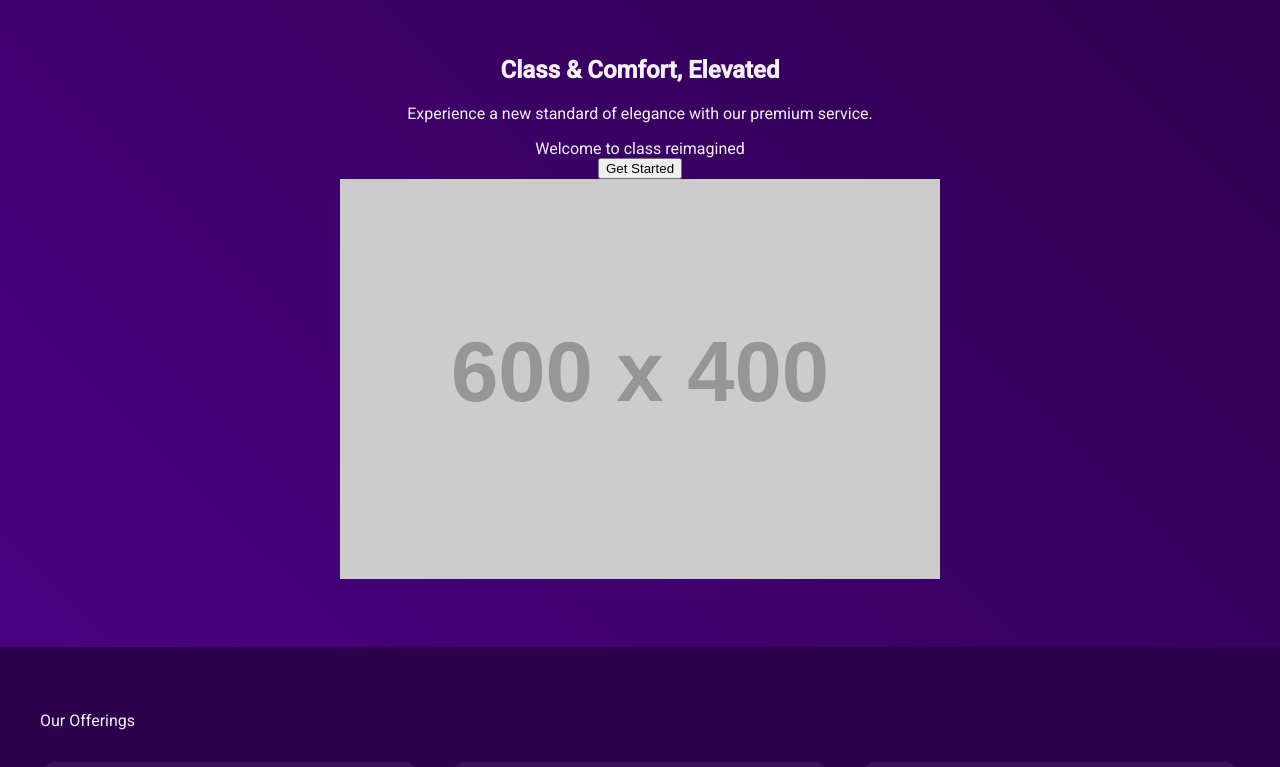
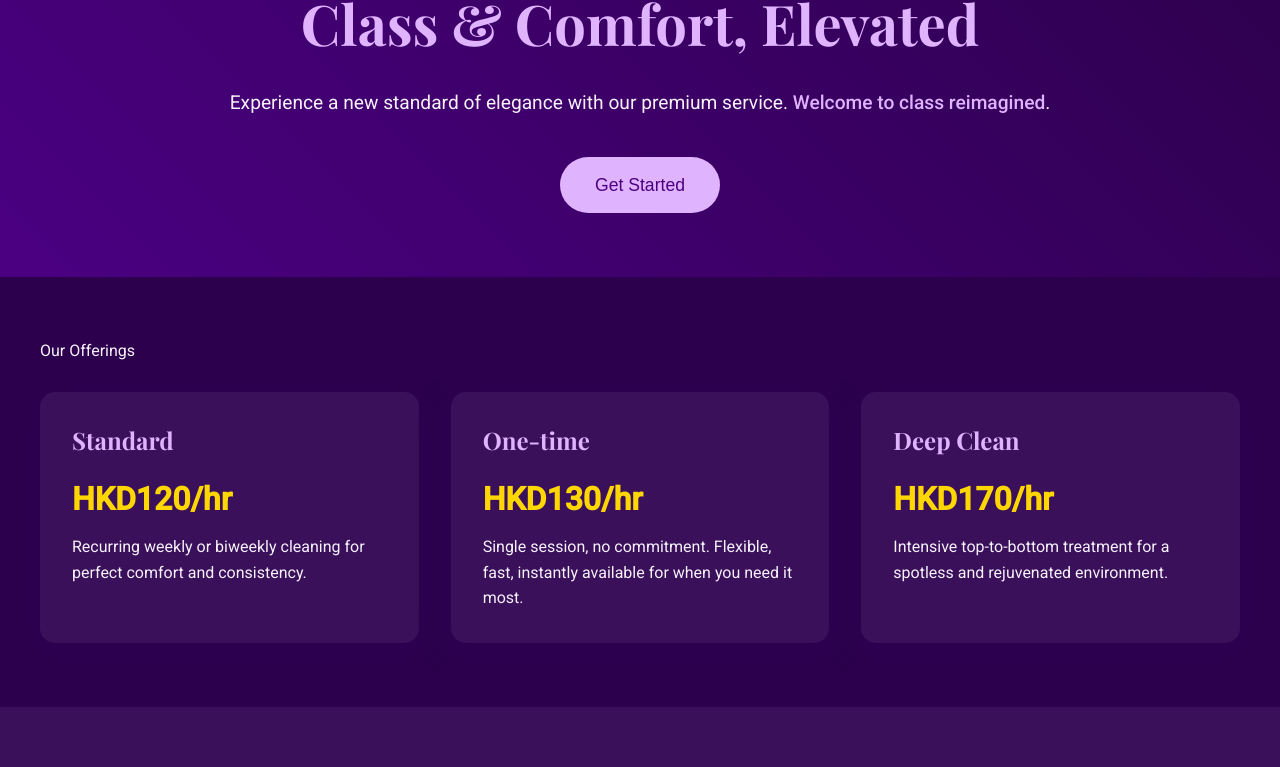
Before and after one commit to desertfox-gt/New, a React (Create React App) app: page / in a window 1280 px wide. Shown: the part 196-963 px from the top of the page. Built offline with nearby package versions, Linux system fonts and the light colour scheme.

Commit message:
Update App.js

```diff
--- a/src/App.js
+++ b/src/App.js
@@ -1,4 +1,3 @@
-
 import React, { useState } from "react";
 import "./App.css";
 
@@ -149,25 +148,19 @@ function App() {
 
   const text = translations[language];
 
-  const handleSubmit = (e) => {
-    e.preventDefault();
-    setSent(true);
-  };
-
   const toggleLanguage = (lang) => {
     setLanguage(lang);
   };
 
   return (
-    <div className="App">
+    <div>
       <header>
+        <div className="nav-content">
           <div className="logo">Enchanté</div>
           <nav>
-          <div className="nav-links">
             <a href="#features">{text.nav.features}</a>
             <a href="#testimonials">{text.nav.testimonials}</a>
             <a href="#contact">{text.nav.contact}</a>
-          </div>
             <div className="language-selector">
               <button
                 className={language === "en" ? "active" : ""}
@@ -183,36 +176,46 @@ function App() {
               </button>
             </div>
           </nav>
+        </div>
       </header>
-      <main>
+      <main className="main-container">
         <section className="hero-section">
-          <div className="hero-content">
-            <h1>{text.hero.headline}</h1>
-            <p>{text.hero.desc}</p>
-            <div className="hero-highlight">{text.hero.highlight}</div>
-            <button className="cta-button">{text.hero.cta}</button>
+          <div className="hero-headline">{text.hero.headline}</div>
+          <div className="hero-desc">
+            {text.hero.desc}{" "}
+            <span
+              style={{
+                color: "var(--accent)",
+                fontWeight: "500",
+              }}
+            >
+              {text.hero.highlight}
+            </span>
+            .
           </div>
-          <div className="hero-image">
-            <img src="https://placehold.co/600x400" alt="Elegant spa interior" />
-          </div>
+          <button
+            className="cta-btn"
+            onClick={() =>
+              document.getElementById("contact").scrollIntoView()
+            }
+          >
+            {text.hero.cta}
+          </button>
         </section>
         <section id="features" className="features-section">
           <div className="features-title">{text.features.title}</div>
           <div className="features-grid">
             <div className="feature-card">
-              <div className="feature-icon">✓</div>
               <div className="feature-title">{text.features.standard.title}</div>
               <div className="feature-price">{text.features.standard.price}</div>
               <div className="feature-desc">{text.features.standard.desc}</div>
             </div>
-            <div className="feature-card highlight">
-              <div className="feature-icon">★</div>
+            <div className="feature-card">
               <div className="feature-title">{text.features.oneTime.title}</div>
               <div className="feature-price">{text.features.oneTime.price}</div>
               <div className="feature-desc">{text.features.oneTime.desc}</div>
             </div>
             <div className="feature-card">
-              <div className="feature-icon">♦</div>
               <div className="feature-title">{text.features.deepClean.title}</div>
               <div className="feature-price">{text.features.deepClean.price}</div>
               <div className="feature-desc">{text.features.deepClean.desc}</div>
@@ -221,7 +224,7 @@ function App() {
         </section>
         <section id="testimonials" className="testimonials-section">
           <div className="testimonials-title">{text.testimonials.title}</div>
-          <div className="testimonials-grid">
+          <div className="testimonial-list">
             <div className="testimonial-card">
               <div className="star-rating">★★★★★</div>
               <div className="testimonial-quote">{text.testimonials.testimonial1.quote}</div>
@@ -243,20 +246,23 @@ function App() {
           <div className="contact-title">{text.contact.title}</div>
           <div className="contact-form-container">
             {!sent ? (
-              <form className="contact-form" onSubmit={handleSubmit}>
+              <form className="contact-form" name="contact" netlify>
                 <input
                   type="text"
+                  name="name"
                   placeholder={text.contact.namePlaceholder}
                   required
                   maxLength="64"
                 />
                 <input
                   type="email"
+                  name="email"
                   placeholder={text.contact.emailPlaceholder}
                   required
                   maxLength="64"
                 />
                 <textarea
+                  name="message"
                   placeholder={text.contact.messagePlaceholder}
                   rows="4"
                   required
@@ -274,9 +280,7 @@ function App() {
           </div>
         </section>
       </main>
-      <footer>
-        &copy; {new Date().getFullYear()} {text.footer.copyright}
-      </footer>
+      <footer>&copy; {new Date().getFullYear()} {text.footer.copyright}</footer>
 
       {/* Add CSS for language selector buttons */}
       <style jsx>{`
```
Lines whose indentation alone changed are shown as unchanged.
